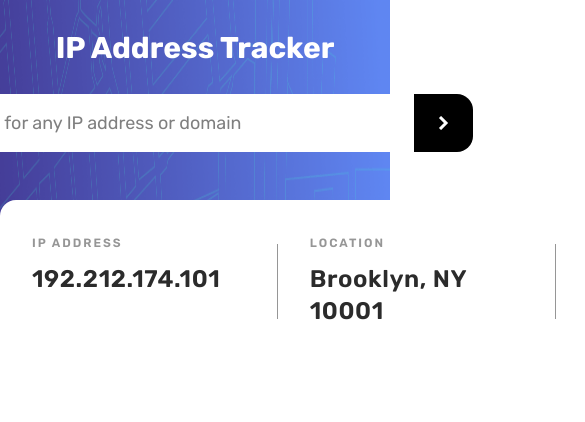
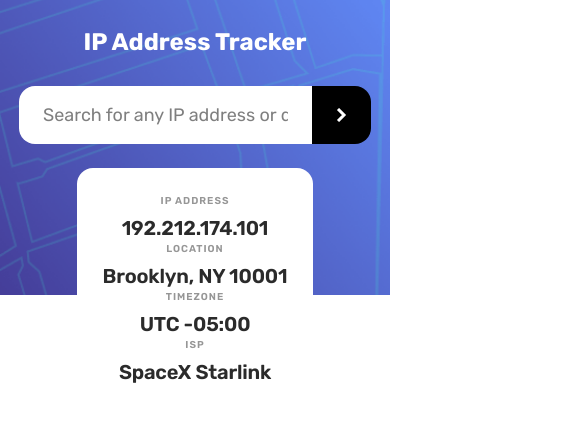
Before and after one commit to paladinescamila/IP-Address-Tracker, a React (Vite) app: page / in a window 390 px wide. Shown: the top 422 px of the page, 585 px wide, since content can reach past the window. Built offline with nearby package versions, Linux system fonts and the light colour scheme.

Commit message:
Add some responsive

```diff
--- a/package.json
+++ b/package.json
@@ -12,9 +12,11 @@
   "dependencies": {
     "@tailwindcss/vite": "^4.0.3",
     "axios": "^1.7.9",
+    "clsx": "^2.1.1",
     "react": "^19.0.0",
     "react-dom": "^19.0.0",
     "react-leaflet": "^5.0.0-rc.2",
+    "tailwind-merge": "^3.0.1",
     "tailwindcss": "^4.0.3"
   },
   "devDependencies": {
--- a/src/App.tsx
+++ b/src/App.tsx
@@ -1,5 +1,7 @@
 import {FormEvent, useEffect, useState} from 'react';
 import {getInfo} from './api/getInfo';
+import {useWindowDimensions} from './hooks/useWindowDimensions';
+import {cn} from './utils/tw-merge';
 import {MapContainer, Marker, TileLayer} from 'react-leaflet';
 import L from 'leaflet';
 import './styles/index.css';
@@ -45,11 +47,22 @@ function App() {
 		return () => window.removeEventListener('resize', handleResize);
 	}, []);
 
+	const {isMobile} = useWindowDimensions();
+
 	return (
 		<main className='flex flex-col items-center'>
 			<section className='flex flex-col items-center w-full'>
-				<h1 className='text-white font-bold text-3xl mt-[30px]'>IP Address Tracker</h1>
-				<form className='w-[555px] flex flex-row mt-7 mb-12' onSubmit={onSubmit}>
+				<h1
+					className={cn('text-white font-bold text-3xl mt-[30px]', {
+						'text-2xl mt-[26px]': isMobile,
+					})}>
+					IP Address Tracker
+				</h1>
+				<form
+					className={cn('w-[calc(100% - 48px)] md:w-[555px] flex flex-row mt-7 mb-12', {
+						'mb-6 ': isMobile,
+					})}
+					onSubmit={onSubmit}>
 					<input
 						value={ipAddress}
 						onChange={(e) => setIpAddress(e.target.value)}
@@ -60,48 +73,86 @@ function App() {
 						<img src={ArrowIcon} />
 					</button>
 				</form>
-
-				<ul className='flex flex-row w-[1110px] py-[35px] px-8 rounded-2xl bg-white mx-auto'>
-					<li className='flex flex-col gap-3 flex-1'>
-						<p className='uppercase color-light-gray text-xs tracking-[2px] font-semibold'>
+				<ul
+					className={cn(
+						'flex flex-row w-[calc(100% - 48px)] xl:w-[1110px] py-[35px] px-8 rounded-2xl bg-white mx-auto',
+						{'flex-col p-[26px]': isMobile}
+					)}>
+					<li className={cn('flex flex-col gap-3 flex-1', {'gap-[5px]': isMobile})}>
+						<p
+							className={cn(
+								'uppercase color-light-gray text-xs tracking-[2px] font-semibold',
+								{'text-[10px] tracking-[1px] text-center': isMobile}
+							)}>
 							IP Address
 						</p>
-						<p className='color-dark-gray text-2xl font-semibold tracking-[0.6px]'>
+						<p
+							className={cn(
+								'color-dark-gray text-2xl font-semibold tracking-[0.6px]',
+								{'text-xl tracking-[-0.2px] text-center': isMobile}
+							)}>
 							{info.ip}
 						</p>
 					</li>
-					<div className='h-[75px] w-[1px] bg-light-gray my-auto mx-8' />
-					<li className='flex flex-col gap-3 flex-1'>
-						<p className='uppercase color-light-gray text-xs tracking-[2px] font-semibold'>
+					{!isMobile && <div className='h-[75px] w-[1px] bg-light-gray my-auto mx-8' />}
+					<li className={cn('flex flex-col gap-3 flex-1', {'gap-[5px]': isMobile})}>
+						<p
+							className={cn(
+								'uppercase color-light-gray text-xs tracking-[2px] font-semibold',
+								{'text-[10px] tracking-[1px] text-center': isMobile}
+							)}>
 							Location
 						</p>
-						<p className='color-dark-gray text-2xl font-semibold tracking-[0.6px]'>
+						<p
+							className={cn(
+								'color-dark-gray text-2xl font-semibold tracking-[0.6px]',
+								{'text-xl tracking-[-0.2px] text-center': isMobile}
+							)}>
 							{info.location}
 						</p>
 					</li>
-					<div className='h-[75px] w-[1px] bg-light-gray my-auto mx-8' />
-					<li className='flex flex-col gap-3 flex-1'>
-						<p className='uppercase color-light-gray text-xs tracking-[2px] font-semibold'>
+					{!isMobile && <div className='h-[75px] w-[1px] bg-light-gray my-auto mx-8' />}
+					<li className={cn('flex flex-col gap-3 flex-1', {'gap-[5px]': isMobile})}>
+						<p
+							className={cn(
+								'uppercase color-light-gray text-xs tracking-[2px] font-semibold',
+								{'text-[10px] tracking-[1px] text-center': isMobile}
+							)}>
 							Timezone
 						</p>
-						<p className='color-dark-gray text-2xl font-semibold tracking-[0.6px]'>
+						<p
+							className={cn(
+								'color-dark-gray text-2xl font-semibold tracking-[0.6px]',
+								{'text-xl tracking-[-0.2px] text-center': isMobile}
+							)}>
 							{info.timezone}
 						</p>
 					</li>
-					<div className='h-[75px] w-[1px] bg-light-gray my-auto mx-8' />
+					{!isMobile && <div className='h-[75px] w-[1px] bg-light-gray my-auto mx-8' />}
 
-					<li className='flex flex-col gap-3 flex-1'>
-						<p className='uppercase color-light-gray text-xs tracking-[2px] font-semibold'>
+					<li className={cn('flex flex-col gap-3 flex-1', {'gap-[5px]': isMobile})}>
+						<p
+							className={cn(
+								'uppercase color-light-gray text-xs tracking-[2px] font-semibold',
+								{'text-[10px] tracking-[1px] text-center': isMobile}
+							)}>
 							ISP
 						</p>
-						<p className='color-dark-gray text-2xl font-semibold tracking-[0.6px]'>
+						<p
+							className={cn(
+								'color-dark-gray text-2xl font-semibold tracking-[0.6px]',
+								{'text-xl tracking-[-0.2px] text-center': isMobile}
+							)}>
 							{info.isp}
 						</p>
 					</li>
 				</ul>
 			</section>
 			<div className='absolute top-0 left-0 right-0 bottom-0 -z-10'>
-				<img src={BGDesktop} className='w-full h-[35%]' />
+				<img
+					src={isMobile ? BGMobile : BGDesktop}
+					className='w-full h-[35%] object-cover'
+				/>
 				{info.latitude && info.longitude && (
 					<div className='w-full h-[65%]'>
 						<MapContainer
--- /dev/null
+++ b/src/hooks/useWindowDimensions.ts
@@ -0,0 +1,17 @@
+import {useEffect, useMemo, useState} from 'react';
+
+export const useWindowDimensions = () => {
+	const [dimensions, setDimensions] = useState<Dimensions>({width: 0, height: 0});
+
+	const isMobile = useMemo(() => dimensions.width < 1000, [dimensions.width]);
+
+	useEffect(() => {
+		const onResize = () =>
+			setDimensions({width: window.innerWidth, height: window.innerHeight});
+
+		window.addEventListener('resize', onResize);
+		return () => window.removeEventListener('resize', onResize);
+	}, []);
+
+	return {dimensions, isMobile};
+};
--- /dev/null
+++ b/src/types/Dimensions.d.ts
@@ -0,0 +1 @@
+type Dimensions = {width: number; height: number};
--- /dev/null
+++ b/src/utils/tw-merge.ts
@@ -0,0 +1,5 @@
+import type {ClassValue} from 'clsx';
+import clsx from 'clsx';
+import {twMerge} from 'tailwind-merge';
+
+export const cn = (...args: ClassValue[]) => twMerge(clsx(args));
```
Also changed, not shown: 1 other file (tests, documents, lock files or other folders).
